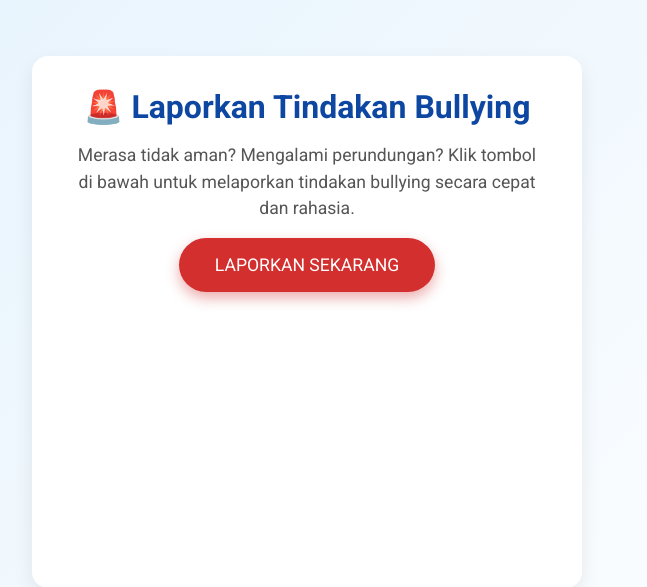
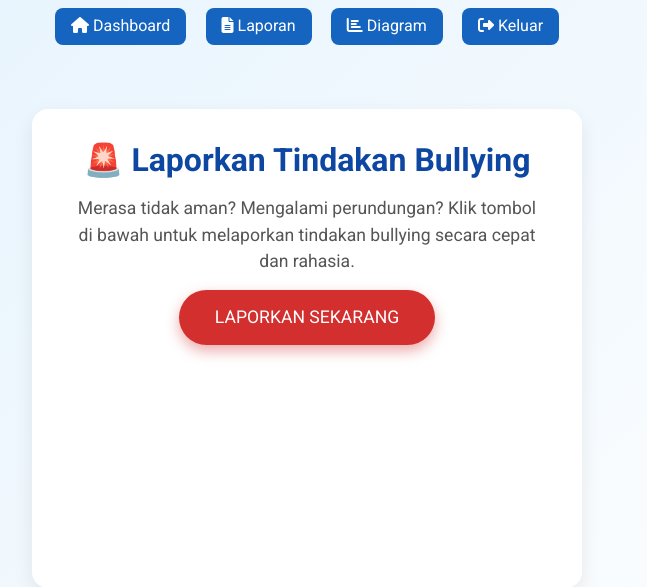
Before and after one commit to HENGKER-MAGANG/PanicBully, a PHP site: page /report.php in a window 1280 px wide. Shown: the part 82-669 px from the top of the page, without its empty margins (333-980 px from the left). Run offline with PHP 8.4, Linux system fonts and the light colour scheme; data that the repository does not hold is empty; some libraries are stand-ins or nearby versions.

Commit message:
menambahkan navigasi di report ke dashboard

```diff
--- a/report.php
+++ b/report.php
@@ -13,7 +13,7 @@ if ($_SERVER['REQUEST_METHOD'] === 'POST' && isset($_POST['latitude']) && isset(
     $mapsLink = "https://www.google.com/maps?q=$latitude,$longitude";
 
     $lokasi = $mapsLink;
-    $nama = ''; // Anonim
+    $nama = '';
     $deskripsi = 'Laporan otomatis dari tombol panic.';
     $tingkat = 'tinggi';
     $tanggal = date('Y-m-d H:i:s');
@@ -90,6 +90,25 @@ if ($_SERVER['REQUEST_METHOD'] === 'POST' && isset($_POST['latitude']) && isset(
       flex-grow: 1;
       justify-content: center;
     }
+    .dashboard-nav {
+      display: flex;
+      justify-content: center;
+      gap: 1.2rem;
+      margin: 0.5rem auto;
+      flex-wrap: wrap;
+    }
+    .dashboard-nav a {
+      color: #fff;
+      background-color: #1565c0;
+      padding: 0.4rem 1rem;
+      border-radius: 8px;
+      text-decoration: none;
+      font-weight: 500;
+      transition: background-color 0.3s;
+    }
+    .dashboard-nav a:hover {
+      background-color: #0d47a1;
+    }
     main {
       display: flex;
       justify-content: center;
@@ -140,12 +159,6 @@ if ($_SERVER['REQUEST_METHOD'] === 'POST' && isset($_POST['latitude']) && isset(
       font-size: 0.95rem;
     }
     @media (max-width: 768px) {
-      .header {
-        flex-direction: row;
-        align-items: center;
-        justify-content: space-between;
-        padding: 0.8rem 1rem;
-      }
       .header-title {
         font-size: 1.2rem;
         justify-content: center;
@@ -171,6 +184,13 @@ if ($_SERVER['REQUEST_METHOD'] === 'POST' && isset($_POST['latitude']) && isset(
     </div>
     <img src="assets/logo_smkn2pinrang.png" alt="Logo SMKN 2 Pinrang" class="logo-right">
   </header>
+
+  <nav class="dashboard-nav">
+    <a href="dashboard.php"><i class="fa fa-home me-1"></i>Dashboard</a>
+    <a href="data_laporan.php"><i class="fa fa-file-alt me-1"></i>Laporan</a>
+    <a href="data_diagram.php"><i class="fa fa-chart-bar me-1"></i>Diagram</a>
+    <a href="logout.php"><i class="fa fa-sign-out-alt me-1"></i>Keluar</a>
+  </nav>
 
   <main>
     <div class="main-card text-center">
```
